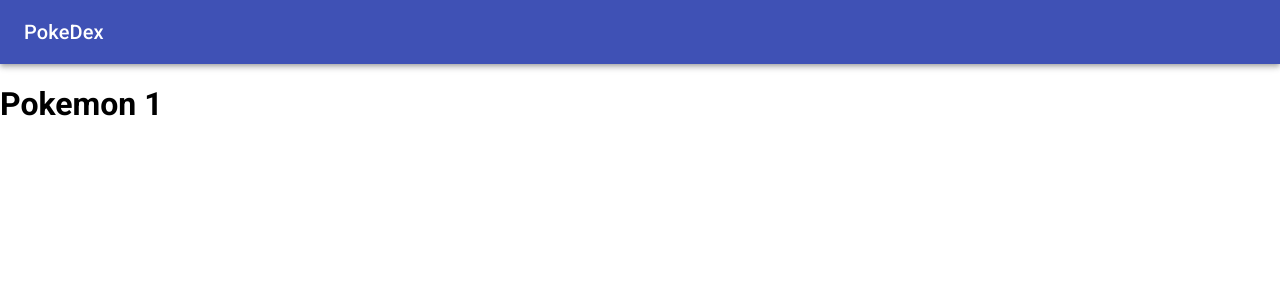
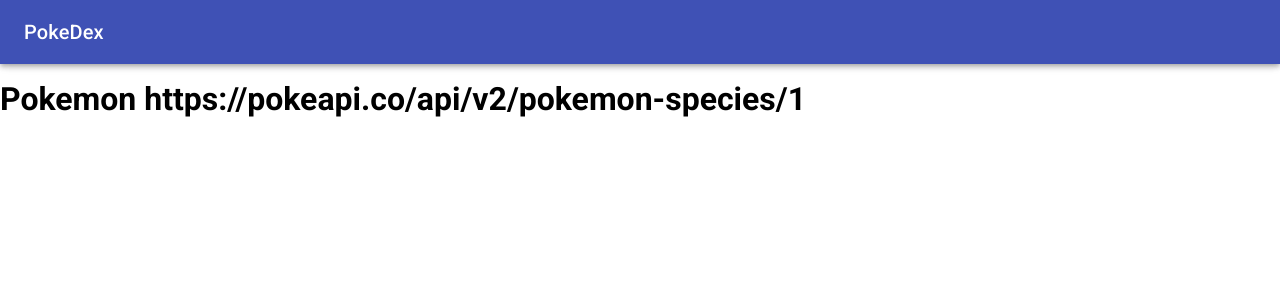
Before and after one commit to alexVee90/poke-app, a React (Create React App) app: page /1 in a window 1280 px wide. Shown: the top 300 px of the page. Built offline with nearby package versions, Linux system fonts and the light colour scheme; no server answers.

Commit message:
refactor and start pokedetails page

```diff
--- a/src/components/Navbar.jsx
+++ b/src/components/Navbar.jsx
@@ -1,4 +1,4 @@
-import React, { useState } from 'react';
+import React from 'react';
 import { withRouter } from 'react-router-dom';
 import navbarStyles from '../styles/navbarStyles';
 import { makeStyles } from '@material-ui/core/styles';
@@ -22,7 +22,7 @@
 
   return (
     <header className={classes.root}>
-      <AppBar position='static'>
+      <AppBar position='fixed'>
         <Toolbar>
           <Typography className={classes.title} variant='h6' noWrap>
             <span className={classes.logo} onClick={handleClick}>PokeDex</span>
--- a/src/components/PokeCard.jsx
+++ b/src/components/PokeCard.jsx
@@ -1,6 +1,7 @@
 import React, { useEffect, useState } from 'react';
 import { Grid, CircularProgress, Card, CardActionArea, CardMedia, CardContent, Typography } from '@material-ui/core';
 import { makeStyles } from '@material-ui/core/styles';
+import { withRouter } from 'react-router-dom'
 
 import axios from 'axios';
 
@@ -19,19 +20,19 @@
 
   useEffect(() => {
     axios.get(url).then((res) => setPokemon(res.data));
+    // eslint-disable-next-line react-hooks/exhaustive-deps
   }, []);
-
 
   return (
     <>
       {pokemon ? (
         <Grid item xs={12} sm={6} md={4}>
           <Card>
-            <CardActionArea>
+            <CardActionArea onClick={ () => props.history.push(`/${pokemon.id}`)    }>
               <CardMedia
                 component='img'
                 className={classes.media}
-                alt='Contemplative Reptile'
+                alt={name}
                 image={pokemon.sprites.front_default}
                 title={name}
               />
@@ -52,4 +53,4 @@
   );
 };
 
-export default PokeCard;
+export default withRouter(PokeCard);
--- a/src/components/PokeDetails.jsx
+++ b/src/components/PokeDetails.jsx
@@ -1,10 +1,19 @@
-import React from 'react';
+import React, { useEffect } from 'react';
+
+import axios from 'axios';
 
 const PokeDetails = props => {
   const id = props.match.params.pokemonId;
+  const url = `https://pokeapi.co/api/v2/pokemon-species/${id}`
+
+useEffect(() => {
+  axios.get(url).then(result => console.log(result.data));
+  // eslint-disable-next-line react-hooks/exhaustive-deps
+}, [])
+
   return(
-    <div>
-      <h1>Pokemon {id}</h1>
+    <div style={{marginTop: '5rem'}}>
+      <h1>Pokemon {url}</h1>
     </div>
   )
 }
--- a/src/styles/PokeDexStyles.js
+++ b/src/styles/PokeDexStyles.js
@@ -5,7 +5,7 @@
       maxWidth: '960px'
     },
     margin: `auto`,
-    marginTop: theme.spacing(2)
+    marginTop: '5rem'
   },
   circle: {
     color: theme.palette.primary.main,
```
